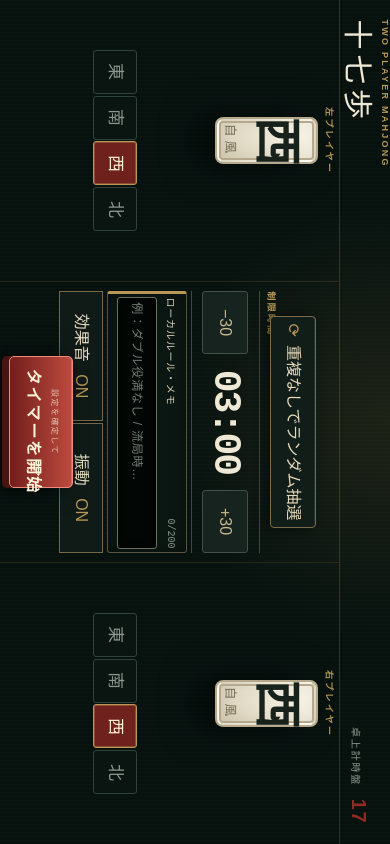
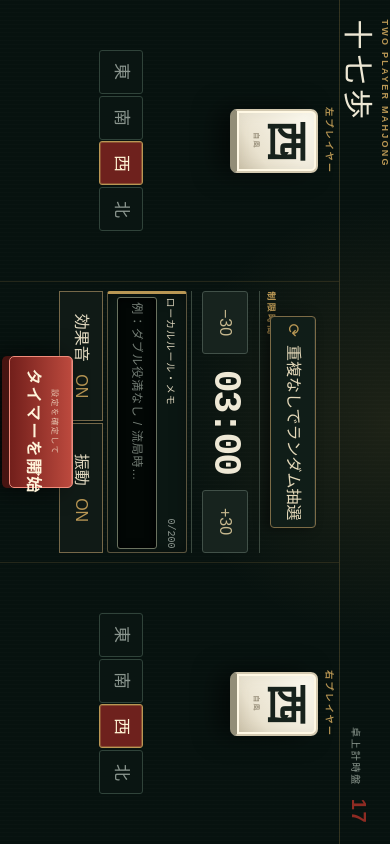
Before and after one commit to Hiromu-0219/kaiji-17, a Next.js app: page / in a window 390 px wide. Built offline with nearby package versions, Linux system fonts and the light colour scheme.

Commit message:
Refine mahjong tiles for iPhone

```diff
--- a/app/globals.css
+++ b/app/globals.css
@@ -19,9 +19,9 @@ h1 { font-family:serif; letter-spacing:.16em; font-size:clamp(30px,4.2vw,64px);
 .setup-grid { display:grid; grid-template-columns:1fr minmax(280px,35vw) 1fr; height:84dvh; position:relative; }
 .player-panel { padding:3.5dvh 4vw; text-align:center; display:flex; flex-direction:column; justify-content:center; }
 .player-panel:first-child{border-right:1px solid rgba(185,151,84,.16)}.player-panel:nth-child(2){grid-column:3;border-left:1px solid rgba(185,151,84,.16)}
-.wind-preview { width:min(12vw,17dvh); aspect-ratio:.74; margin:2dvh auto; background:linear-gradient(145deg,#fffdf2,#d9d0b8); border:6px double #b4a98f; color:#17221c; border-radius:8px; box-shadow:0 18px 35px #0009, inset 0 0 20px #877d6130; display:grid; place-content:center; position:relative; }
-.wind-preview span{font-family:serif;font-size:clamp(48px,7vw,100px);font-weight:900}.wind-preview small{color:#766c56;letter-spacing:.3em}
-.wind-preview.concealed{background:repeating-linear-gradient(45deg,#1b3229 0 5px,#12271f 5px 10px);color:#c5a75f;border-color:#8d7440;box-shadow:0 18px 35px #0009,inset 0 0 0 4px #0a1813,inset 0 0 0 6px #8d7440}.wind-preview.concealed span{font-family:ui-monospace,monospace;text-shadow:0 0 18px #d5b76c55}.wind-preview.concealed small{color:#c9b474;letter-spacing:.08em;font-size:clamp(7px,.7vw,10px)}
+.wind-preview { width:clamp(64px,7vw,96px); height:clamp(88px,9.7vw,133px); min-height:0; margin:2dvh auto; overflow:hidden; background:linear-gradient(145deg,#fffdf4 0%,#e9e2cf 72%,#cbc1a9 100%); border:2px solid #d3c9b0; border-bottom:7px solid #928d77; color:#17221c; border-radius:7px; box-shadow:0 12px 24px #0008,inset 0 0 0 2px #fff8e4,inset 0 0 14px #877d6124; display:grid; place-content:center; position:relative; }
+.wind-preview span{font-family:serif;font-size:clamp(42px,5.2vw,70px);line-height:.9;font-weight:900}.wind-preview small{margin-top:.6em;color:#766c56;letter-spacing:.18em;font-size:clamp(7px,.65vw,10px)}
+.wind-preview.concealed{background:repeating-linear-gradient(45deg,#1b3229 0 5px,#12271f 5px 10px);color:#c5a75f;border-color:#8d7440;border-bottom-color:#645a3d;box-shadow:0 12px 24px #0009,inset 0 0 0 3px #0a1813,inset 0 0 0 4px #8d7440}.wind-preview.concealed span{font-family:ui-monospace,monospace;text-shadow:0 0 18px #d5b76c55}.wind-preview.concealed small{color:#c9b474;letter-spacing:.05em;font-size:clamp(7px,.65vw,9px)}
 .wind-buttons { display:grid;grid-template-columns:repeat(4,minmax(44px,1fr));gap:.5vw;max-width:330px;margin:auto}.wind-buttons button{min-width:44px;min-height:44px;padding:.7dvh .5vw;background:#0a1512;color:#8b968f;border:1px solid #30433a;border-radius:3px;font-family:serif;font-size:clamp(17px,2vw,28px)}
 .wind-buttons button.active{color:#fff4d5;border-color:var(--gold);background:#6e211d;box-shadow:0 0 0 1px #b9975460 inset}
 .random-button { position:absolute;left:0;right:0;top:9dvh;width:max-content;margin-inline:auto;min-height:44px;background:#101d18;color:#e4d8b9;border:1px solid #7c6b46;padding:1.2dvh 1.6vw;border-radius:4px;white-space:nowrap;box-shadow:0 5px 12px #0007,inset 0 1px #ffffff12}.random-button.drawn{background:#263c30;border-color:#b99754;color:#f0dfb5}.random-button span{color:var(--gold);margin-right:.5em}
@@ -32,8 +32,8 @@ h1 { font-family:serif; letter-spacing:.16em; font-size:clamp(30px,4.2vw,64px);
 .start-button{position:fixed;left:0;right:0;bottom:2.2dvh;margin-inline:auto;z-index:8;width:min(34vw,520px);min-height:52px;background:linear-gradient(#bd4a3e,#721f1b);color:#fff4da;border:1px solid #f08b7b;padding:1.4dvh 3vw;border-radius:5px;font-size:clamp(16px,1.7vw,24px);font-weight:700;letter-spacing:.12em;box-shadow:0 7px 0 #471411,0 13px 26px #000b,inset 0 1px #ffffff38;white-space:nowrap}.start-button:hover{filter:brightness(1.12)}.start-button:active{filter:brightness(.86);box-shadow:0 4px 0 #471411,inset 0 4px 12px #44110d!important}.start-button small{display:block;color:#e4c2ad;font-size:clamp(8px,.7vw,11px);font-weight:400;letter-spacing:.18em;margin-bottom:.3em}.start-button span{position:absolute;right:1.4vw;top:50%;transform:translateY(-50%);font-size:1.2em}
 .timer-shell{display:grid;grid-template-columns:30% 40% 30%;align-items:center;padding:5dvh 4vw;background:radial-gradient(ellipse at center,#163328 0%,#091712 66%,#030706 100%)}
 .table-grain{position:absolute;inset:0;opacity:.16;pointer-events:none;background:repeating-radial-gradient(ellipse at center,transparent 0 3px,#8cb09912 4px 5px)}
-.wind-tile{width:min(20vw,32dvh);aspect-ratio:.76;justify-self:center;background:linear-gradient(145deg,#fffdf2,#d9d0b9 72%,#bbb094);border:clamp(5px,1vw,12px) double #8f856d;border-radius:12px;color:#171d18;display:grid;place-content:center;text-align:center;position:relative;box-shadow:0 3dvh 5dvh #000b, inset 0 0 2dvh #83796035;transform:perspective(700px) rotateY(5deg)}
-.wind-right{transform:perspective(700px) rotateY(-5deg)}.wind-tile strong{font:900 clamp(90px,14vw,210px)/1 serif;text-shadow:2px 3px 0 #9e9276}.tile-mark{position:absolute;top:7%;left:9%;font:700 14px serif;color:#8e2b23;border:1px solid #8e2b23;padding:.2em}.tile-footer{font-size:clamp(8px,.8vw,12px);letter-spacing:.28em;color:#746b58}
+.wind-tile{width:clamp(96px,14vw,160px);aspect-ratio:.74;justify-self:center;background:linear-gradient(145deg,#fffdf4,#e6deca 72%,#c5bba3);border:3px solid #d4c9b0;border-bottom:10px solid #8d8974;border-radius:9px;color:#171d18;display:grid;place-content:center;text-align:center;position:relative;box-shadow:0 2dvh 4dvh #000a,inset 0 0 0 2px #fff9e9,inset 0 0 1.4dvh #83796028}
+.wind-tile strong{font:900 clamp(62px,10vw,132px)/.9 serif;text-shadow:1px 2px 0 #a79b7e}.tile-mark{position:absolute;top:7%;left:8%;font:700 clamp(9px,1vw,13px) serif;color:#8e2b23;border:1px solid #8e2b23;padding:.18em}.tile-footer{margin-top:.8em;font-size:clamp(7px,.7vw,11px);letter-spacing:.22em;color:#746b58}
 .timer-center{text-align:center;z-index:1}.round-mark{font-size:clamp(8px,.8vw,12px);letter-spacing:.26em;color:#867d68;display:flex;align-items:center;justify-content:center;gap:1em}.round-mark i{width:4px;height:4px;border-radius:50%;background:#8e2b23}.timer-value{font:800 clamp(82px,14vw,210px)/.9 ui-monospace,monospace;letter-spacing:-.09em;color:#f5efdf;text-shadow:0 0 28px #e4d6ad12}
 .timer-memo{max-width:34vw;margin:2dvh auto 0;padding:1.1dvh 1.5vw;background:#08110ee8;border:1px solid #756a4c;color:#e0d5b8;white-space:nowrap;overflow:hidden;text-overflow:ellipsis;font-size:clamp(11px,1.1vw,15px);box-shadow:0 6px 18px #0007}
 .tap-hint{color:#5f6d65;font-size:10px;letter-spacing:.16em;margin-top:2dvh}.paused,.time-up{color:#cc9a76;letter-spacing:.45em;font-weight:800;margin-bottom:1dvh}.time-up{font-size:clamp(18px,2.5vw,38px);color:#df5a4d}.progress{height:5px;background:#261915;max-width:32vw;margin:2.5dvh auto}.progress span{display:block;height:100%;background:#a43b32;transition:width .25s linear}.warning .timer-value{color:#ffe6bd}.danger .timer-value,.critical .timer-value{color:#ff7668;text-shadow:0 0 30px #a3241e66}.critical .timer-value{animation:timerPulse 1s ease-in-out infinite}
@@ -48,7 +48,7 @@ h1 { font-family:serif; letter-spacing:.16em; font-size:clamp(30px,4.2vw,64px);
   .portrait-guard{display:none!important}
   .brand-row{height:13dvw;padding-block:2dvw 1dvw}
   .setup-grid{height:87dvw}
-  .center-settings{padding-top:16dvw;gap:1dvw}
+  .center-settings{padding-top:16dvw;padding-bottom:16dvw;gap:1dvw}
   .wind-preview{margin:1dvw auto}
   .player-panel{padding-block:1dvw 5dvw}
   .random-button{top:6dvw}
```
